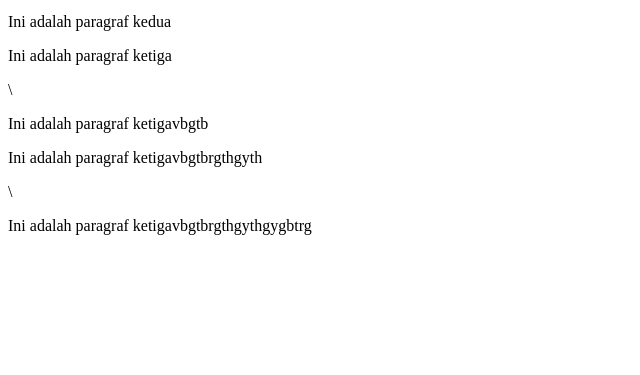
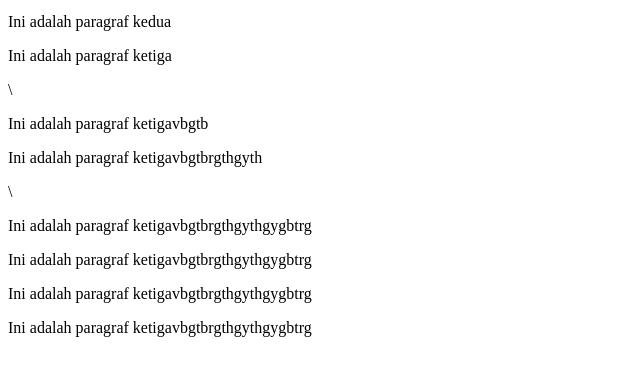
Before and after one commit to Cherlin-as/Cherlin7, a plain HTML site: page index.html in a window 1280 px wide. Shown: the part 101-476 px from the top of the page, without its empty margins (0-640 px from the left). Drawn offline with Linux system fonts and the light colour scheme.

Commit message:
menambahkan paragfegfiuhfgtdg6g

```diff
--- a/index.html
+++ b/index.html
@@ -13,6 +13,8 @@
     <p>Ini adalah paragraf ketigavbgtb</p>
     <p>Ini adalah paragraf ketigavbgtbrgthgyth</p>\
     <p>Ini adalah paragraf ketigavbgtbrgthgythgygbtrg</p>
-
+    <p>Ini adalah paragraf ketigavbgtbrgthgythgygbtrg</p>
+    <p>Ini adalah paragraf ketigavbgtbrgthgythgygbtrg</p>
+    <p>Ini adalah paragraf ketigavbgtbrgthgythgygbtrg</p>
 </body>
 </html>
```
